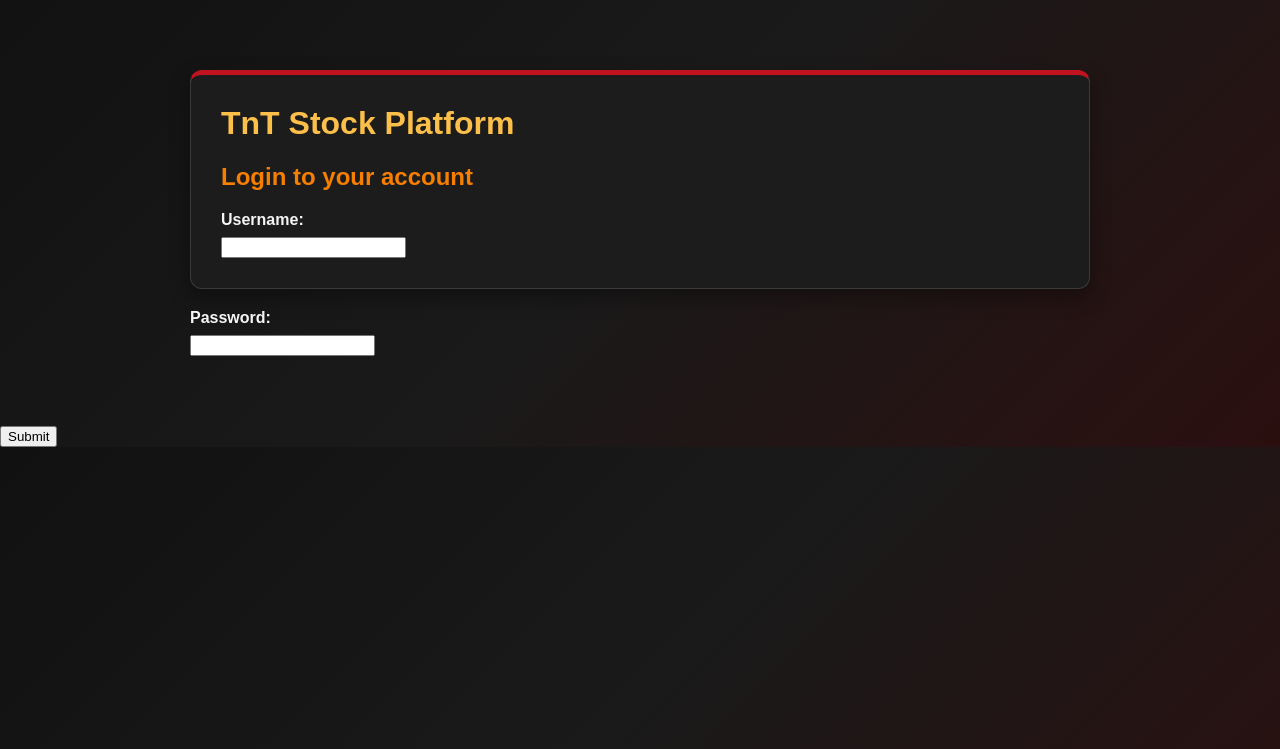
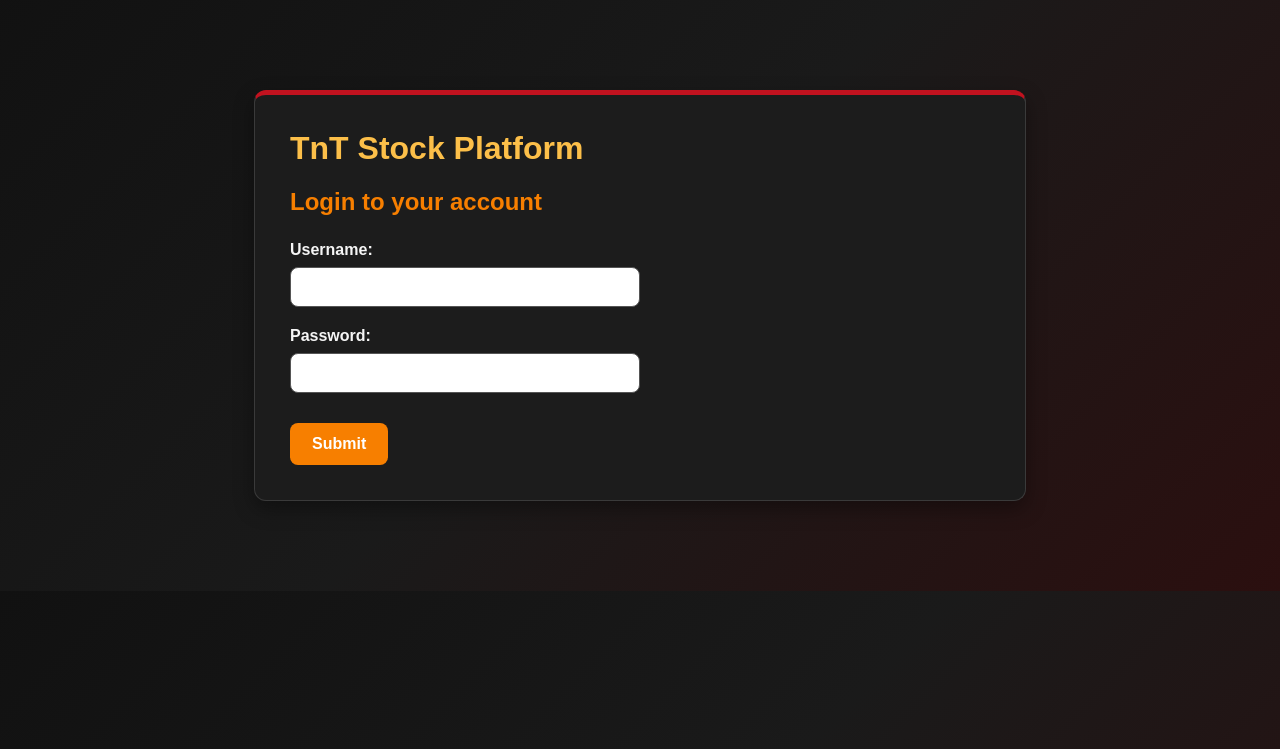
Before and after one commit to JaredFH/TnT-Trading, a Flask app: page /login in a window 1280 px wide. Shown: the part 51-800 px from the top of the page. Run offline with Flask 3, Linux system fonts and the light colour scheme.

Commit message:
Improved login page layout and styling
Updated the login page HTML and CSS to properly align the username and password input fields.

```diff
--- a/platform/static/CSS/style.css
+++ b/platform/static/CSS/style.css
@@ -5,6 +5,8 @@ body {
     margin: 0;
     padding: 0;
 }
+
+/* NAVBAR */
 
 nav {
     background-color: #0b0b0b;
@@ -20,35 +22,38 @@ nav ul {
     gap: 20px;
 }
 
-nav ul li {
-    display: inline;
-}
-
 nav ul li a {
     color: #f5f5f5;
     text-decoration: none;
     font-weight: bold;
-    transition: color 0.2s ease;
 }
 
 nav ul li a:hover {
     color: #fcbf49;
 }
 
+/* PAGE LAYOUT */
+
 .page-container {
     max-width: 900px;
-    margin: 50px auto;
+    margin: 70px auto;
     padding: 20px;
 }
+
+/* CARD */
 
 .card {
     background: #1c1c1c;
     border: 1px solid #3a3a3a;
-    border-top: 5px solid#c1121f;
-    padding: 30px;
+    border-top: 5px solid #c1121f;
+    padding: 35px;
     border-radius: 12px;
     box-shadow: 0 8px 20px rgba(0, 0, 0, 0.35);
+    max-width: 700px;
+    margin: 0 auto;
 }
+
+/* HEADINGS */
 
 h1 {
     color: #fcbf49;
@@ -57,12 +62,10 @@ h1 {
 
 h2 {
     color: #f77f00;
+    margin-bottom: 25px;
 }
 
-p {
-    color: #d6d6d6;
-    line-height: 1.6;
-}
+/* FORM */
 
 .form-group {
     margin-bottom: 20px;
@@ -72,5 +75,34 @@ label {
     display: block;
     margin-bottom: 8px;
     font-weight: bold;
-    color: #f5f5f5;
 }
+
+/* INPUTS */
+
+input {
+    width: 100%;
+    max-width: 350px;
+    padding: 10px 12px;
+    border-radius: 8px;
+    border: 1px solid #555;
+    font-size: 16px;
+    box-sizing: border-box;
+}
+
+/* BUTTON */
+
+button {
+    background-color: #f77f00;
+    color: white;
+    border: none;
+    padding: 12px 22px;
+    border-radius: 8px;
+    font-size: 16px;
+    font-weight: bold;
+    cursor: pointer;
+    margin-top: 10px;
+}
+
+button:hover {
+    background-color: #d96c00;
+}
--- a/platform/templates/auth/login.html
+++ b/platform/templates/auth/login.html
@@ -8,6 +8,7 @@
 </head>
 
 <body>
+
 <nav>
     <ul>
         <li><a href="/login">Login</a></li>
@@ -17,23 +18,28 @@
 
 <div class="page-container">
     <div class="card">
+
         <h1>TnT Stock Platform</h1>
         <h2>Login to your account</h2>
 
         <form action="/login" method="post">
-                    <div class="form-group"></div>
+
+            <div class="form-group">
                 <label for="username">Username:</label>
-                        <input type="text" name="username" required>
+                <input type="text" id="username" name="username" required>
             </div>
 
-                    <div class="form-group"></div>
+            <div class="form-group">
                 <label for="password">Password:</label>
-                        <input type="password" name="password" required>
+                <input type="password" id="password" name="password" required>
             </div>
 
             <button type="submit">Submit</button>
+
         </form>
+
     </div>
 </div>
+
 </body>
 </html>
```
Lines whose indentation alone changed are shown as unchanged.
